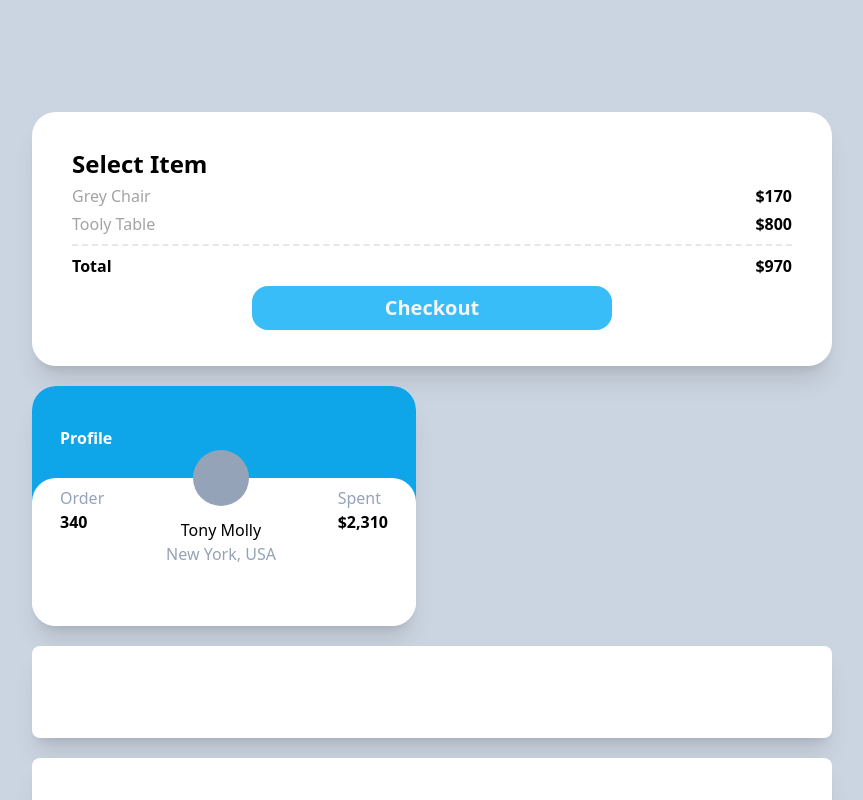
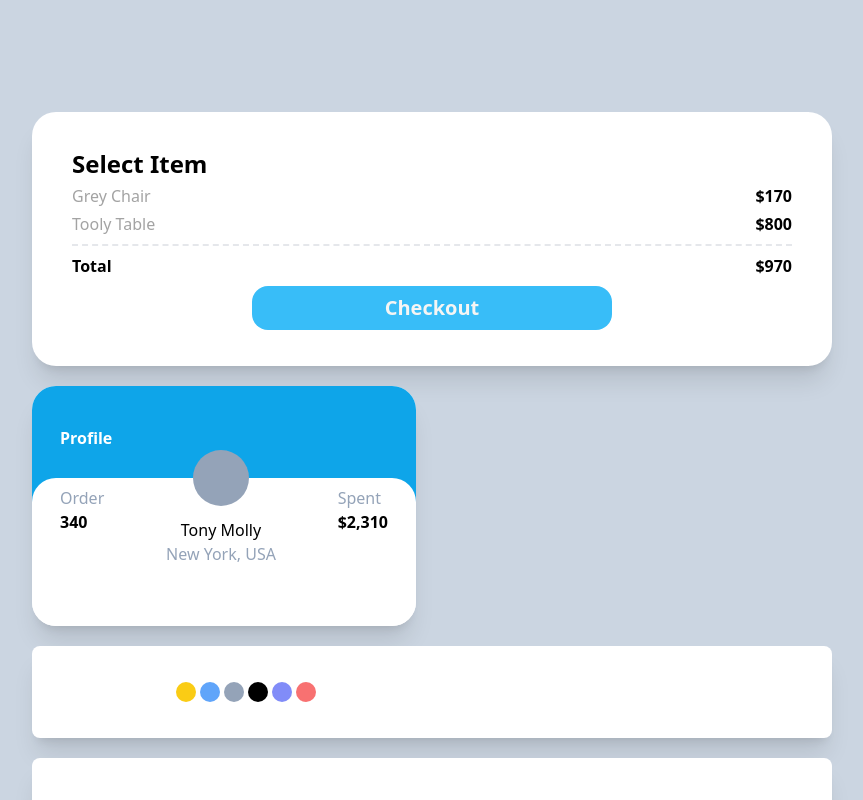
Before and after one commit to rnrudxo2872/market-c, a Next.js app: page / in a window 1280 px wide. Shown: the top 800 px of the page, without its empty margins (208-1071 px from the left). Built offline with nearby package versions, Linux system fonts and the light colour scheme.

Commit message:
colorRadio - tailwind css template string 이슈로 수정

```diff
--- a/components/radioColor/radioColor.tsx
+++ b/components/radioColor/radioColor.tsx
@@ -1,7 +1,7 @@
-import { MouseEvent, useRef, useState } from "react";
-import { RadioColorProps } from "./radioColor.interface";
+import { memo, MouseEvent, useEffect, useRef, useState } from "react";
+import { RadioColorProps, RaidoColor } from "./radioColor.interface";
 
-export default function RadioColor({
+export default memo(function RadioColor({
   title,
   colors,
   clickColorHandler,
@@ -19,7 +19,8 @@ export default function RadioColor({
     }
   };
 
-  if (clickedColor.length > 0) {
+  useEffect(() => {
+    if (clickedColor.length) {
       const children = rootRef.current
         ?.children as HTMLCollectionOf<HTMLButtonElement>;
       if (children) {
@@ -30,17 +31,18 @@ export default function RadioColor({
         }
       }
     }
+  }, [clickedColor]);
 
   return (
     <div className="flex space-x-1" ref={rootRef}>
-      {colors.map((color) => (
+      {colors.map(({ color, bgColor, ringColor }) => (
         <button
           key={`${title}-${color}`}
           data-color={color}
-          className={`rounded-full w-5 h-5 bg-${color} ring-${color} ring-offset-1 transition`}
+          className={`rounded-full w-5 h-5 ${bgColor} ${ringColor} ring-offset-1 transition`}
           onClick={clickHandler}
         ></button>
       ))}
     </div>
   );
-}
+});
--- a/pages/index.tsx
+++ b/pages/index.tsx
@@ -12,7 +12,38 @@ const Home: NextPage = () => {
       <div className="bg-white py-9 px-36 rounded-lg shadow-xl">
         <RadioColor
           title="test1"
-          colors={["yellow-400"]}
+          colors={[
+            {
+              color: "yellow-400",
+              bgColor: `bg-yellow-400`,
+              ringColor: `ring-yellow-400`,
+            },
+            {
+              color: "blue-400",
+              bgColor: "bg-blue-400",
+              ringColor: "ring-blue-400",
+            },
+            {
+              color: "slate-400",
+              bgColor: "bg-slate-400",
+              ringColor: "ring-slate-400",
+            },
+            {
+              color: "blck",
+              bgColor: `bg-black`,
+              ringColor: `ring-black`,
+            },
+            {
+              color: "indigo-400",
+              bgColor: "bg-indigo-400",
+              ringColor: "ring-indigo-400",
+            },
+            {
+              color: "red-400",
+              bgColor: "bg-red-400",
+              ringColor: "ring-red-400",
+            },
+          ]}
           clickColorHandler={(cle) => {
             console.log(cle);
           }}
```
Also changed, not shown: components/radioColor/radioColor.interface.ts (+7 -1 lines). Lines whose indentation alone changed are shown as unchanged.
